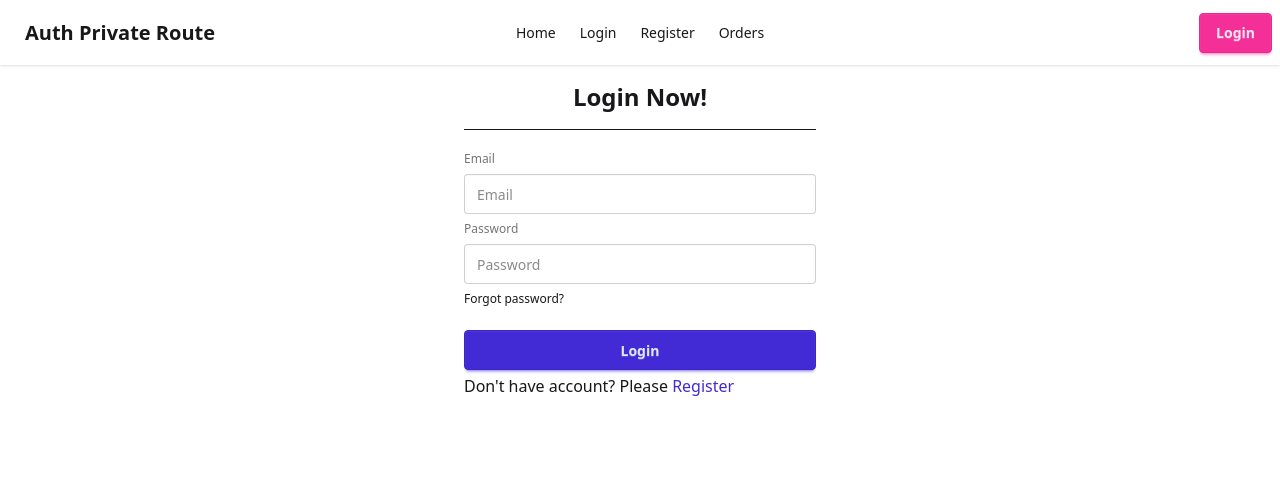
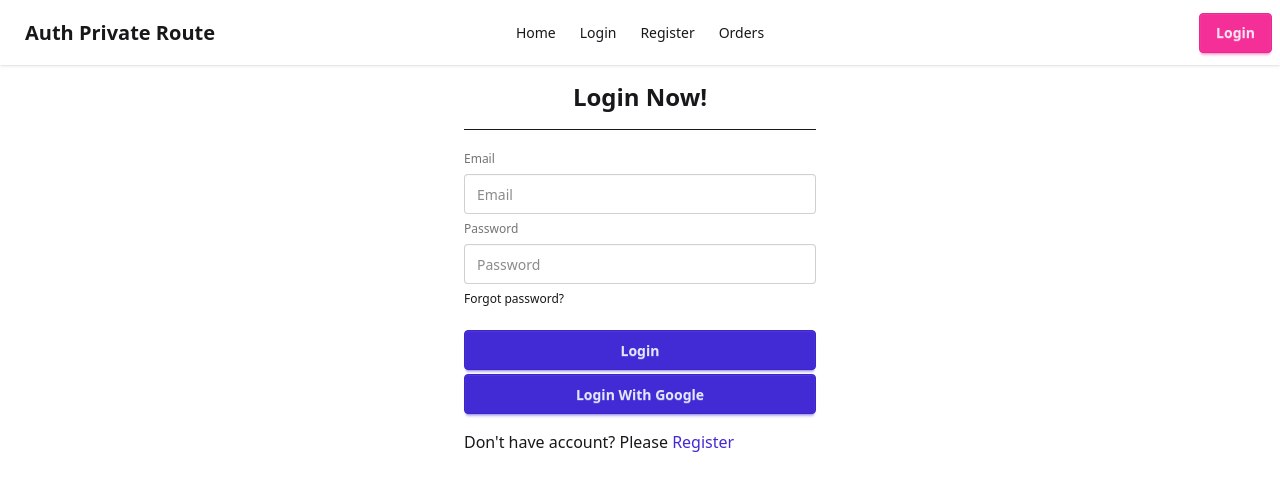
Before and after one commit to shohan89/auth-with-private-route, a React (Vite) app: page /login in a window 1280 px wide. Shown: the top 490 px of the page. Built offline with nearby package versions, Linux system fonts and the light colour scheme; no server answers.

Commit message:
add google login on login

```diff
--- a/src/pages/Login.jsx
+++ b/src/pages/Login.jsx
@@ -3,7 +3,7 @@ import { Link, useNavigate } from "react-router";
 import { AuthContext } from "../providers/AuthProvider";
 
 const Login = () => {
-    const {signInUser} = useContext(AuthContext); // get signInUser from context
+    const {signInUser, signInWithGoogle} = useContext(AuthContext); // get signInUser from context
     const navigate = useNavigate();
     const handleLogin = e => {
         e.preventDefault(); //? to prevent page reload
@@ -24,6 +24,20 @@ const Login = () => {
                 console.error(error);
             })
     }
+
+    // sign in with google
+    const handleGoogleLogin = () => {
+        signInWithGoogle()
+            .then(result => {
+                const loggedInUser = result.user;
+                console.log("🚀 ~ handleGoogleLogin ~ loggedInUser:", loggedInUser)
+                navigate('/'); //? redirect to home page after login
+            })
+            .catch(error => {
+                console.error(error);
+            })
+    }
+
     return (
         <div className="container w-96 mx-auto p-4">
             <h2 className="text-2xl font-bold text-center mb-4">Login Now!</h2>
@@ -37,6 +51,7 @@ const Login = () => {
                     <div><a className="link link-hover">Forgot password?</a></div>
                     <button className="btn btn-primary mt-4">Login</button>
                 </fieldset>
+                <button onClick={handleGoogleLogin} className="btn btn-primary mb-4 w-full">Login With Google</button>
                 <p>Don't have account? Please <span><Link className="text-primary" to='/register'>Register</Link></span></p>
             </form>
         </div>
--- a/src/providers/AuthProvider.jsx
+++ b/src/providers/AuthProvider.jsx
@@ -1,4 +1,4 @@
-import { createUserWithEmailAndPassword, onAuthStateChanged, signInWithEmailAndPassword, signOut } from 'firebase/auth';
+import { createUserWithEmailAndPassword, GoogleAuthProvider, onAuthStateChanged, signInWithEmailAndPassword, signInWithPopup, signOut } from 'firebase/auth';
 import { createContext, useEffect, useState } from 'react';
 import auth from '../firebase/firebase.init';
 
@@ -7,6 +7,7 @@ export const AuthContext = createContext(null);
 const AuthProvider = ({ children }) => {
     const [user, setUser] = useState(null);
     const [loading, setLoading] = useState(true);
+    const googleProvider = new GoogleAuthProvider();
 
     // Create user
     const createUser = (email, password) => {
@@ -18,6 +19,12 @@ const AuthProvider = ({ children }) => {
     const signInUser = (email, password) => {
         setLoading(true);
         return signInWithEmailAndPassword(auth, email, password);
+    }
+
+    // Sign in with Google
+    const signInWithGoogle = () => {
+        setLoading(true);
+        return signInWithPopup(auth, googleProvider);
     }
 
     // Sign out user
@@ -43,7 +50,8 @@ const AuthProvider = ({ children }) => {
         createUser,
         signInUser,
         logOutUser,
-        loading
+        loading,
+        signInWithGoogle
     };
     return (
         <AuthContext.Provider value={authInfo}>
```
